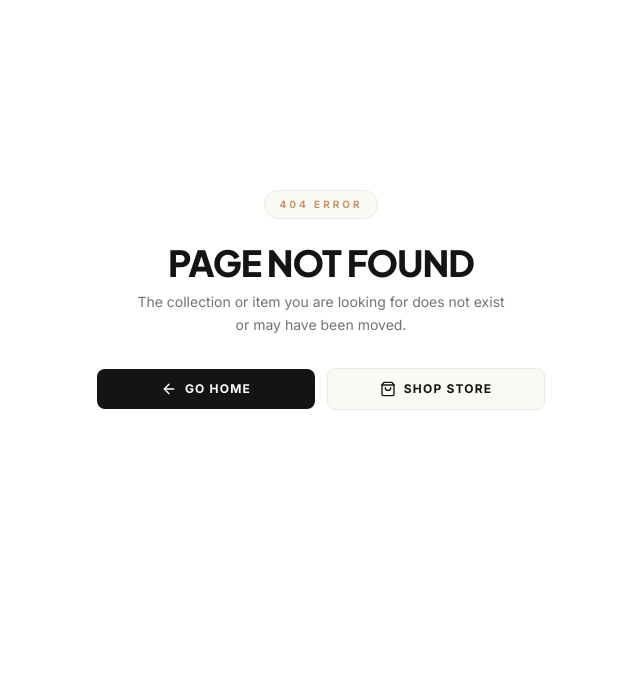
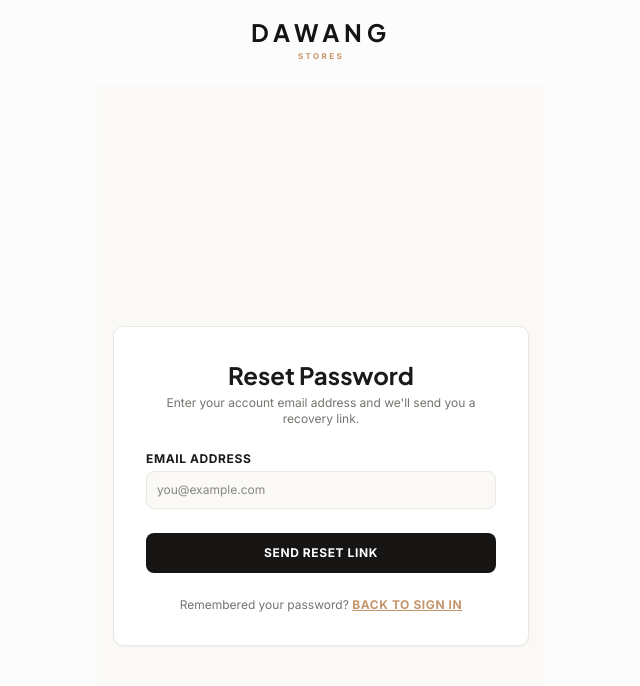
Before and after one commit to B-gentle/dawang-hub-fe, a Next.js app: page /forgot-password in a window 1280 px wide. Before the commit this address had no page. Shown: the top 686 px of the page, without its empty margins (319-959 px from the left). Built offline with nearby package versions, Linux system fonts and the light colour scheme; no server answers.

Commit message:
added forgot and reset password flow

```diff
--- /dev/null
+++ b/app/(auth)/forgot-password/page.tsx
@@ -0,0 +1,94 @@
+"use client";
+
+import { useState } from "react";
+import Link from "next/link";
+import { authApi } from "@/lib/api/auth-api";
+
+export default function ForgotPasswordPage() {
+  const [email, setEmail] = useState("");
+  const [loading, setLoading] = useState(false);
+  const [message, setMessage] = useState<string | null>(null);
+  const [error, setError] = useState<string | null>(null);
+
+  const handleSubmit = async (e: React.FormEvent) => {
+    e.preventDefault();
+    setLoading(true);
+    setError(null);
+    setMessage(null);
+
+    try {
+      const res = await authApi.forgotPassword(email);
+      setMessage(res.message);
+    } catch (err: unknown) {
+      const errMsg =
+        err instanceof Error
+          ? err.message
+          : "Failed to request password reset. Please try again.";
+      setError(errMsg);
+    } finally {
+      setLoading(false);
+    }
+  };
+
+  return (
+    <div className="min-h-screen flex items-center justify-center bg-[#FAF9F6] p-4 font-sans text-[#151413]">
+      <div className="w-full max-w-md bg-white border border-[#EAE8E4] rounded-lg p-8 shadow-xs">
+        <div className="text-center mb-6">
+          <h1 className="font-heading text-2xl font-bold text-[#1A1A1A]">
+            Reset Password
+          </h1>
+          <p className="text-xs text-[#76726E] mt-1">
+            Enter your account email address and we&apos;ll send you a recovery
+            link.
+          </p>
+        </div>
+
+        {message && (
+          <div className="mb-4 p-3 bg-emerald-50 border border-emerald-200 text-emerald-800 text-xs rounded-md leading-relaxed">
+            {message}
+          </div>
+        )}
+
+        {error && (
+          <div className="mb-4 p-3 bg-rose-50 border border-rose-200 text-rose-700 text-xs rounded-md">
+            {error}
+          </div>
+        )}
+
+        <form onSubmit={handleSubmit} className="flex flex-col gap-4 text-xs">
+          <div>
+            <label className="font-bold uppercase tracking-wider text-[#1A1A1A]">
+              Email Address
+            </label>
+            <input
+              type="email"
+              required
+              value={email}
+              onChange={(e) => setEmail(e.target.value)}
+              placeholder="you@example.com"
+              className="w-full mt-1 p-2.5 bg-[#FAF9F6] border border-[#EAE8E4] rounded-md focus:outline-hidden focus:border-[#C4956A]"
+            />
+          </div>
+
+          <button
+            type="submit"
+            disabled={loading}
+            className="mt-2 py-3 bg-[#171514] text-white font-bold uppercase tracking-wider rounded-md hover:bg-[#2A2725] disabled:opacity-50 transition-colors cursor-pointer"
+          >
+            {loading ? "Sending link..." : "Send Reset Link"}
+          </button>
+        </form>
+
+        <div className="mt-6 text-center text-xs text-[#76726E]">
+          Remembered your password?{" "}
+          <Link
+            href="/login"
+            className="font-bold text-[#C4956A] underline uppercase tracking-wider"
+          >
+            Back to Sign In
+          </Link>
+        </div>
+      </div>
+    </div>
+  );
+}
--- a/app/(auth)/login/page.tsx
+++ b/app/(auth)/login/page.tsx
@@ -3,12 +3,14 @@
 import { useState } from "react";
 import { useRouter } from "next/navigation";
 import Link from "next/link";
+import { FiEye, FiEyeOff } from "react-icons/fi";
 import { authApi } from "@/lib/api/auth-api";
 
 export default function LoginPage() {
   const router = useRouter();
   const [email, setEmail] = useState("");
   const [password, setPassword] = useState("");
+  const [showPassword, setShowPassword] = useState(false);
   const [loading, setLoading] = useState(false);
   const [error, setError] = useState<string | null>(null);
 
@@ -37,8 +39,8 @@ export default function LoginPage() {
   };
 
   return (
-    <div className="min-h-screen flex items-center justify-center bg-[#FAF9F6] p-4 font-sans">
-      <div className="w-full max-w-md bg-white border border-[#EAE8E4] rounded-lg p-8 shadow-sm">
+    <div className="min-h-screen flex items-center justify-center bg-[#FAF9F6] p-4 font-sans text-[#151413]">
+      <div className="w-full max-w-md bg-white border border-[#EAE8E4] rounded-lg p-8 shadow-xs">
         <div className="text-center mb-6">
           <h1 className="font-heading text-2xl font-bold text-[#1A1A1A]">
             Welcome Back
@@ -70,17 +72,39 @@ export default function LoginPage() {
           </div>
 
           <div>
+            <div className="flex justify-between items-center">
               <label className="font-bold uppercase tracking-wider text-[#1A1A1A]">
                 Password
               </label>
+              <Link
+                href="/forgot-password"
+                className="text-[11px] font-semibold text-[#C4956A] hover:underline"
+              >
+                Forgot password?
+              </Link>
+            </div>
+            <div className="relative mt-1">
               <input
-              type="password"
+                type={showPassword ? "text" : "password"}
                 required
                 value={password}
                 onChange={(e) => setPassword(e.target.value)}
                 placeholder="••••••••"
-              className="w-full mt-1 p-2.5 bg-[#FAF9F6] border border-[#EAE8E4] rounded-md focus:outline-hidden focus:border-[#C4956A]"
+                className="w-full p-2.5 pr-10 bg-[#FAF9F6] border border-[#EAE8E4] rounded-md focus:outline-hidden focus:border-[#C4956A]"
               />
+              <button
+                type="button"
+                onClick={() => setShowPassword((prev) => !prev)}
+                className="absolute right-3 top-1/2 -translate-y-1/2 text-[#76726E] hover:text-[#1A1A1A] transition-colors focus:outline-hidden"
+                aria-label={showPassword ? "Hide password" : "Show password"}
+              >
+                {showPassword ? (
+                  <FiEyeOff className="w-4 h-4" />
+                ) : (
+                  <FiEye className="w-4 h-4" />
+                )}
+              </button>
+            </div>
           </div>
 
           <button
--- /dev/null
+++ b/app/(auth)/reset-password/page.tsx
@@ -0,0 +1,154 @@
+"use client";
+
+import { useState, Suspense } from "react";
+import { useRouter, useSearchParams } from "next/navigation";
+import Link from "next/link";
+import { authApi } from "@/lib/api/auth-api";
+
+function ResetPasswordForm() {
+  const router = useRouter();
+  const searchParams = useSearchParams();
+  const token = searchParams.get("token");
+
+  const [password, setPassword] = useState("");
+  const [confirmPassword, setConfirmPassword] = useState("");
+  const [loading, setLoading] = useState(false);
+  const [error, setError] = useState<string | null>(null);
+  const [success, setSuccess] = useState(false);
+
+  const handleSubmit = async (e: React.FormEvent) => {
+    e.preventDefault();
+    setError(null);
+
+    if (!token) {
+      setError("Invalid or missing password reset token.");
+      return;
+    }
+
+    if (password.length < 6) {
+      setError("Password must be at least 6 characters long.");
+      return;
+    }
+
+    if (password !== confirmPassword) {
+      setError("Passwords do not match.");
+      return;
+    }
+
+    setLoading(true);
+
+    try {
+      await authApi.resetPassword({ token, password });
+      setSuccess(true);
+      setTimeout(() => {
+        router.push("/login");
+      }, 2500);
+    } catch (err: unknown) {
+      const message =
+        err instanceof Error
+          ? err.message
+          : "Failed to reset password. The link may have expired.";
+      setError(message);
+    } finally {
+      setLoading(false);
+    }
+  };
+
+  if (!token) {
+    return (
+      <div className="text-center py-4 flex flex-col gap-3">
+        <p className="text-xs text-rose-600 font-semibold">
+          Invalid or expired password reset link.
+        </p>
+        <Link
+          href="/forgot-password"
+          className="text-xs font-bold text-[#C4956A] underline uppercase tracking-wider"
+        >
+          Request new reset link
+        </Link>
+      </div>
+    );
+  }
+
+  return (
+    <div>
+      {success ? (
+        <div className="p-4 bg-emerald-50 border border-emerald-200 text-emerald-800 text-xs rounded-md text-center flex flex-col gap-2">
+          <p className="font-bold">Password Reset Successful!</p>
+          <p>Redirecting you to the sign in page...</p>
+        </div>
+      ) : (
+        <form onSubmit={handleSubmit} className="flex flex-col gap-4 text-xs">
+          {error && (
+            <div className="p-3 bg-rose-50 border border-rose-200 text-rose-700 text-xs rounded-md">
+              {error}
+            </div>
+          )}
+
+          <div>
+            <label className="font-bold uppercase tracking-wider text-[#1A1A1A]">
+              New Password
+            </label>
+            <input
+              type="password"
+              required
+              minLength={6}
+              value={password}
+              onChange={(e) => setPassword(e.target.value)}
+              placeholder="••••••••"
+              className="w-full mt-1 p-2.5 bg-[#FAF9F6] border border-[#EAE8E4] rounded-md focus:outline-hidden focus:border-[#C4956A]"
+            />
+          </div>
+
+          <div>
+            <label className="font-bold uppercase tracking-wider text-[#1A1A1A]">
+              Confirm New Password
+            </label>
+            <input
+              type="password"
+              required
+              minLength={6}
+              value={confirmPassword}
+              onChange={(e) => setConfirmPassword(e.target.value)}
+              placeholder="••••••••"
+              className="w-full mt-1 p-2.5 bg-[#FAF9F6] border border-[#EAE8E4] rounded-md focus:outline-hidden focus:border-[#C4956A]"
+            />
+          </div>
+
+          <button
+            type="submit"
+            disabled={loading}
+            className="mt-2 py-3 bg-[#171514] text-white font-bold uppercase tracking-wider rounded-md hover:bg-[#2A2725] disabled:opacity-50 transition-colors cursor-pointer"
+          >
+            {loading ? "Updating Password..." : "Update Password"}
+          </button>
+        </form>
+      )}
+    </div>
+  );
+}
+
+export default function ResetPasswordPage() {
+  return (
+    <div className="min-h-screen flex items-center justify-center bg-[#FAF9F6] p-4 font-sans text-[#151413]">
+      <div className="w-full max-w-md bg-white border border-[#EAE8E4] rounded-lg p-8 shadow-xs">
+        <div className="text-center mb-6">
+          <h1 className="font-heading text-2xl font-bold text-[#1A1A1A]">
+            Set New Password
+          </h1>
+          <p className="text-xs text-[#76726E] mt-1">
+            Enter your new secure password below to regain access.
+          </p>
+        </div>
+
+        <Suspense
+          fallback={
+            <div className="text-center text-xs text-[#76726E]">Loading...</div>
+          }
+        >
+          <ResetPasswordForm />
+        </Suspense>
+      </div>
+    </div>
+  );
+}
--- a/lib/api/auth-api.ts
+++ b/lib/api/auth-api.ts
@@ -61,6 +61,18 @@ export const authApi = {
     return response;
   },
 
+  forgotPassword: (email: string) =>
+    fetcher<{ message: string }>("/auth/forgot-password", {
+      method: "POST",
+      body: JSON.stringify({ email }),
+    }),
+
+  resetPassword: (data: { token: string; password: string }) =>
+    fetcher<{ message: string }>("/auth/reset-password", {
+      method: "POST",
+      body: JSON.stringify(data),
+    }),
+
   getMe: () => fetcher<UserProfile>("/auth/me"),
 
   logout: () => {
```
Lines whose indentation alone changed are shown as unchanged.
